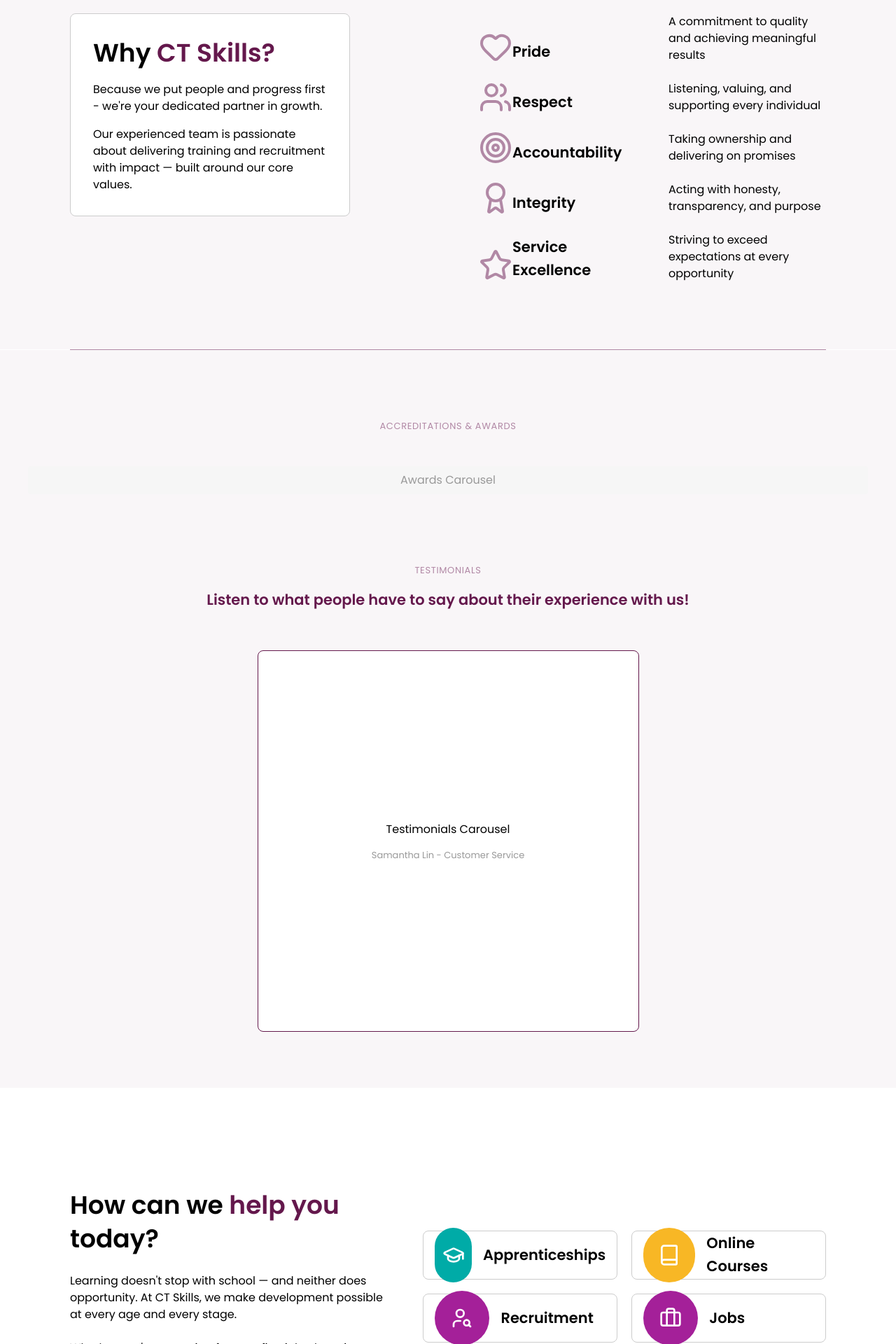
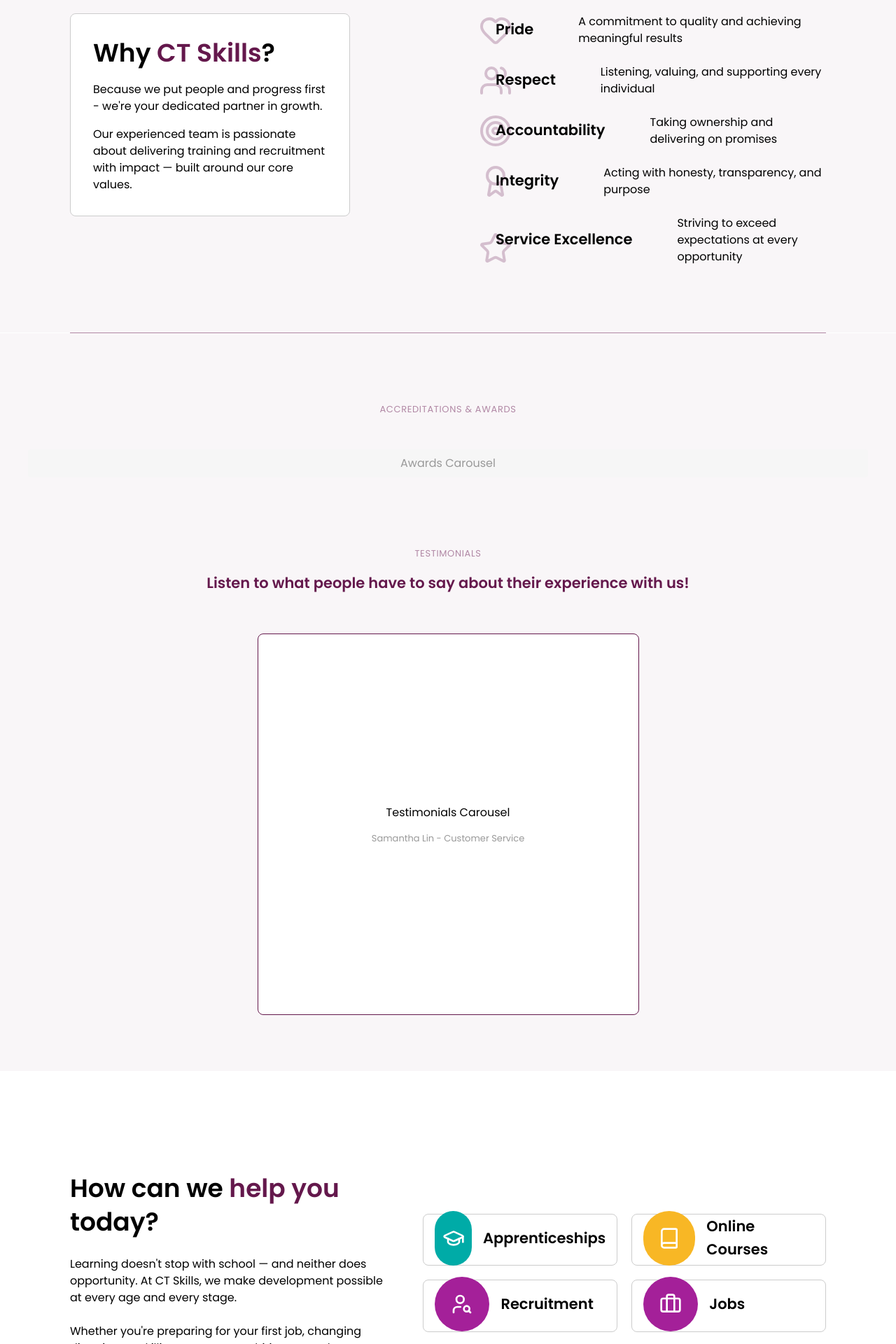
Before and after one commit to aizadrzo/next-ctskill, a Next.js app: page / in a window 1280 px wide. Shown: the part 1860-3780 px from the top of the page at 70% size. Built offline with nearby package versions, Linux system fonts and the light colour scheme.

Commit message:
chore: made changes to core values component and implementation on page.tsx

```diff
--- a/src/app/page.tsx
+++ b/src/app/page.tsx
@@ -45,29 +45,62 @@
 // Core values data
 const coreValues = [
   {
-    icon: <Heart className="w-12 h-12 text-primary-60" />,
+    icon: (
+      <Heart className="w-15 h-15 sm:w-12 sm:h-12 text-primary-60 opacity-50" />
+    ),
     title: "Pride",
     description: "A commitment to quality and achieving meaningful results",
   },
   {
-    icon: <Users className="w-12 h-12 text-primary-60" />,
+    icon: (
+      <Users className="w-15 h-15 sm:w-12 sm:h-12 text-primary-60 opacity-50" />
+    ),
     title: "Respect",
     description: "Listening, valuing, and supporting every individual",
   },
   {
-    icon: <Target className="w-12 h-12 text-primary-60" />,
+    icon: (
+      <Target className="w-15 h-15 sm:w-12 sm:h-12 text-primary-60 opacity-50" />
+    ),
     title: "Accountability",
     description: "Taking ownership and delivering on promises",
   },
   {
-    icon: <Award className="w-12 h-12 text-primary-60" />,
+    icon: (
+      <Award className="w-15 h-15 sm:w-12 sm:h-12 text-primary-60 opacity-50" />
+    ),
     title: "Integrity",
     description: "Acting with honesty, transparency, and purpose",
   },
   {
-    icon: <Star className="w-12 h-12 text-primary-60" />,
+    icon: (
+      <Star className="w-15 h-15 sm:w-12 sm:h-12 text-primary-60 opacity-50" />
+    ),
     title: "Service Excellence",
     description: "Striving to exceed expectations at every opportunity",
+  },
+] as const;
+
+const featuresServices = [
+  {
+    icon: <GraduationCap className="w-8 h-8" />,
+    title: "Apprenticeships",
+    iconColor: "teal",
+  },
+  {
+    icon: <Book className="w-8 h-8" />,
+    title: "Online Courses",
+    iconColor: "orange",
+  },
+  {
+    icon: <UserSearch className="w-8 h-8" />,
+    title: "Recruitment",
+    iconColor: "magenta",
+  },
+  {
+    icon: <Briefcase className="w-8 h-8" />,
+    title: "Jobs",
+    iconColor: "magenta",
   },
 ] as const;
 
@@ -138,7 +171,7 @@
 
       {/* Why CT Skills and Core Values Section */}
       <section className="relative bg-primary-10 py-16 sm:py-20 lg:py-24">
-        <div className="container mx-auto px-6 sm:px-10 lg:px-[100px]">
+        <div className="container mx-auto px-6 sm:px-10 lg:px-[100px] z-10">
           {/* Main Container */}
           <div className="flex flex-col lg:flex-row justify-between gap-12 lg:gap-[184px]">
             {/* Left Side - Why CT Skills Card */}
@@ -146,7 +179,7 @@
               <div className="p-8 space-y-8">
                 <div className="space-y-4">
                   <h4 className="text-2xl font-semibold text-neutral-black-100">
-                    Why <span className="text-primary-100">CT Skills?</span>
+                    Why <span className="text-primary-100">CT Skills</span>?
                   </h4>
                   <div className="space-y-4">
                     <p className="text-base text-neutral-black-100">
@@ -258,40 +291,14 @@
             <div className="w-full lg:w-[633px] lg:h-[169px]">
               <div className="grid grid-cols-1 sm:grid-cols-2 gap-4 sm:gap-5 lg:h-full">
                 {/* Top Row */}
-                <div className="flex flex-col gap-4 sm:gap-5">
+                {featuresServices.map((service) => (
                   <MiniServiceCard
-                    icon={<GraduationCap className="w-8 h-8" />}
-                    title="Apprenticeships"
-                    iconColor="teal"
-                    cardState="default"
+                    icon={service.icon}
+                    title={service.title}
+                    iconColor={service.iconColor}
                     titleColor="black"
                   />
-                  <MiniServiceCard
-                    icon={<UserSearch className="w-8 h-8" />}
-                    title="Recruitment"
-                    iconColor="magenta"
-                    cardState="default"
-                    titleColor="black"
-                  />
-                </div>
-
-                {/* Bottom Row */}
-                <div className="flex flex-col gap-4 sm:gap-5">
-                  <MiniServiceCard
-                    icon={<Book className="w-8 h-8" />}
-                    title="Online Courses"
-                    iconColor="orange"
-                    cardState="default"
-                    titleColor="black"
-                  />
-                  <MiniServiceCard
-                    icon={<Briefcase className="w-8 h-8" />}
-                    title="Jobs"
-                    iconColor="magenta"
-                    cardState="default"
-                    titleColor="black"
-                  />
-                </div>
+                ))}
               </div>
             </div>
           </div>
--- a/src/components/marketing/core-values.tsx
+++ b/src/components/marketing/core-values.tsx
@@ -22,21 +22,15 @@
   return (
     <div
       className={cn(
-        "flex flex-col sm:flex-row sm:items-end gap-4 sm:gap-8 lg:gap-16",
+        "flex flex-col sm:flex-row sm:items-center gap-2.5 sm:gap-8 lg:gap-16 relative",
         className
       )}
     >
-      {/* Icon and Title Container */}
-      <div className="flex items-end gap-[-20px] w-full sm:w-[207px] flex-shrink-0">
-        <div className="w-10 h-10 sm:w-12 sm:h-12 flex items-center justify-center flex-shrink-0">
-          {icon}
-        </div>
-        {/* Title */}
-        <h6 className="text-lg font-semibold text-neutral-black-100">
-          {title}
-        </h6>
-      </div>
-
+      <div className="z-0 absolute bottom-auto left-0 sm:bottom-0">{icon}</div>
+      {/* Title */}
+      <h6 className="text-lg font-semibold text-neutral-black-100 z-10 ml-6">
+        {title}
+      </h6>
       {/* Description */}
       <div className="flex-1">
         <p className="text-base text-neutral-black-100">{description}</p>
```
